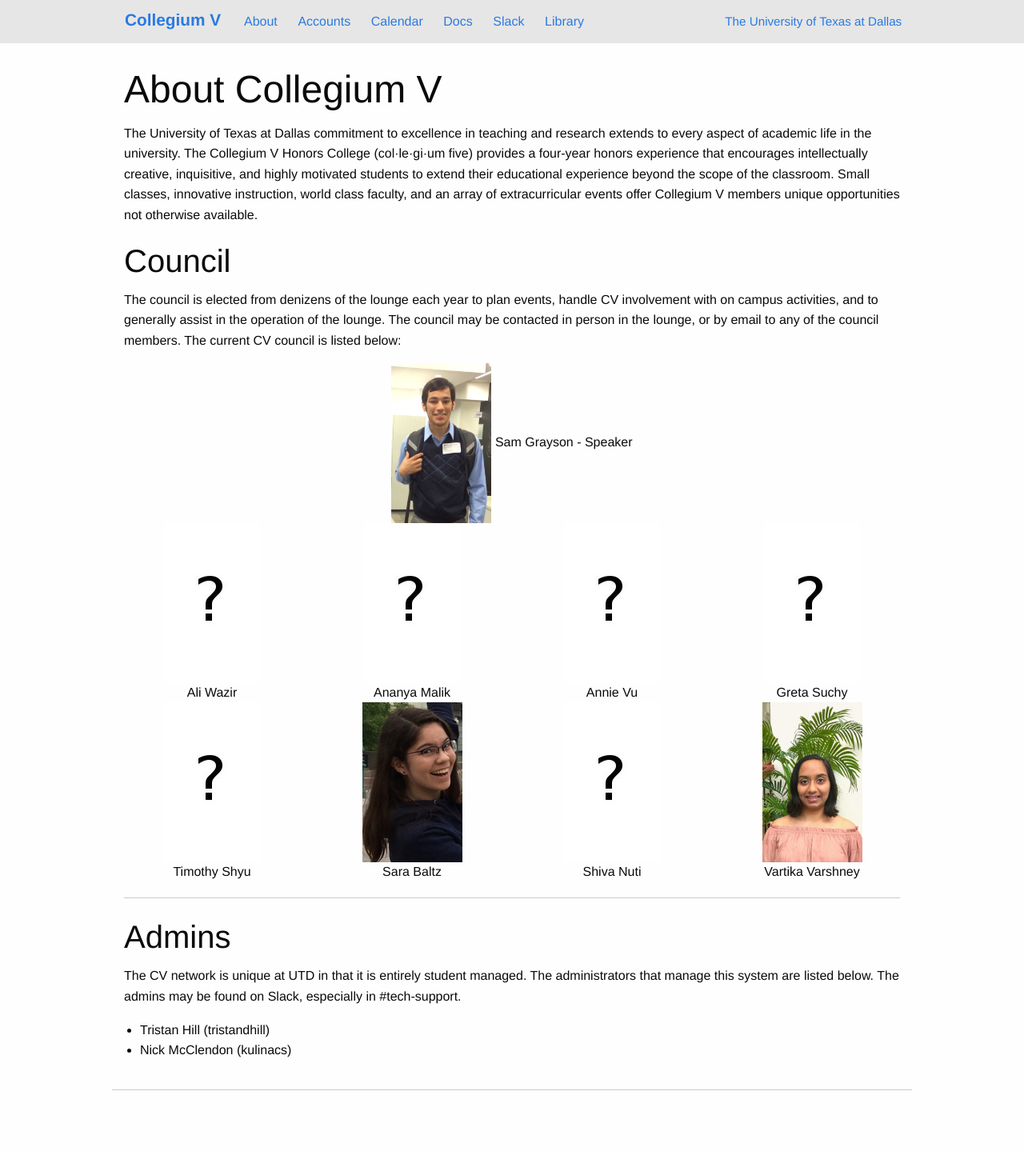
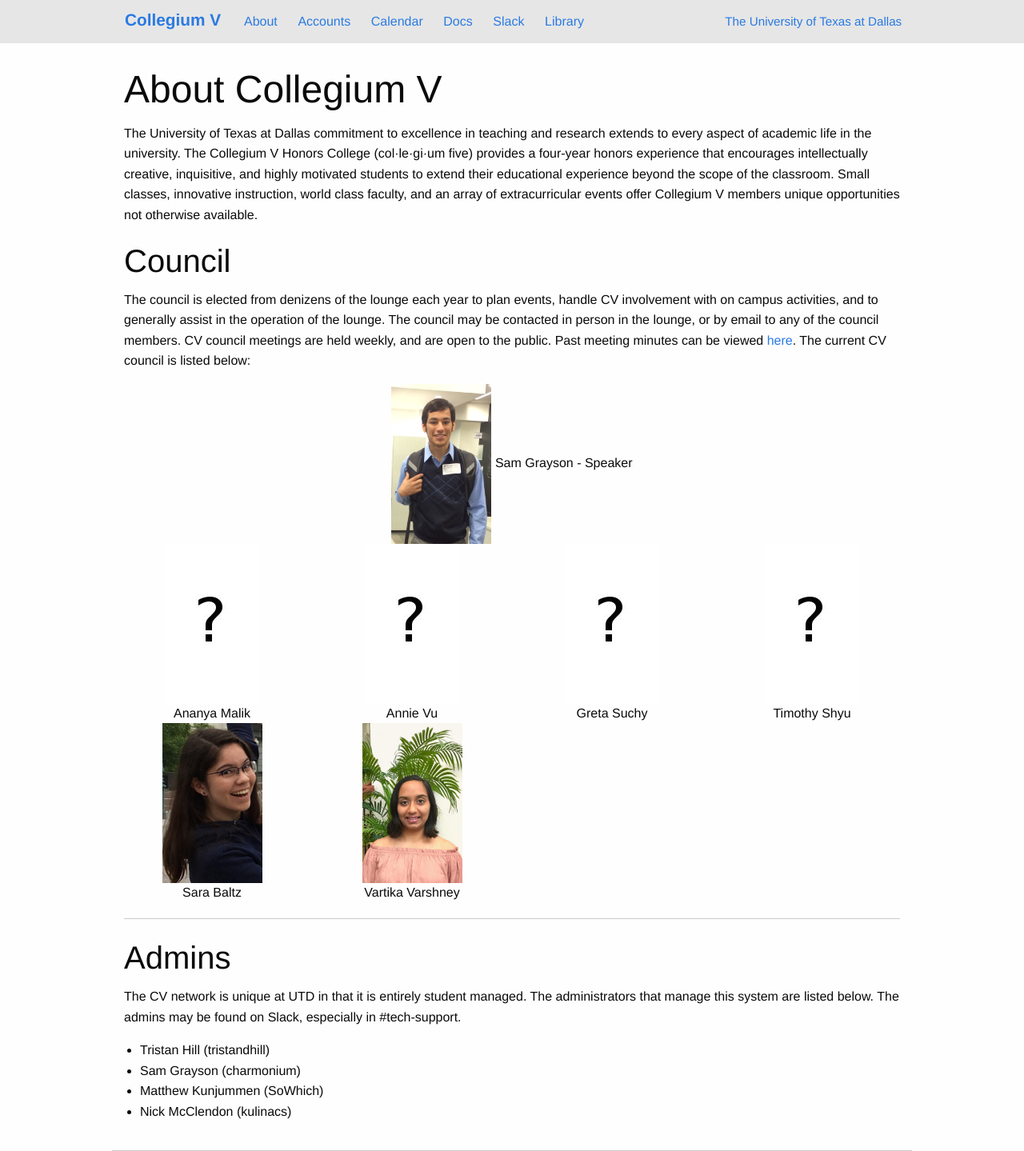
Before and after one commit to collegiumv/cv_jekyll, a Jekyll site: the page built from pages/about.html, in a window 1280 px wide. Shown: the whole page at 80% size. Built offline with Jekyll 4.4.1, drawn with Linux system fonts in a browser that asks for light colours; before the commit the page ends 1363 px from its top, so only the background shows below that.

Commit message:
Update council page

```diff
--- a/pages/about.html
+++ b/pages/about.html
@@ -9,7 +9,7 @@
 
 <h2>Council</h2>
 
-<p>The council is elected from denizens of the lounge each year to plan events, handle CV involvement with on campus activities, and to generally assist in the operation of the lounge.  The council may be contacted in person in the lounge, or by email to any of the council members. The current CV council is listed below:</p>
+<p>The council is elected from denizens of the lounge each year to plan events, handle CV involvement with on campus activities, and to generally assist in the operation of the lounge.  The council may be contacted in person in the lounge, or by email to any of the council members. CV council meetings are held weekly, and are open to the public. Past meeting minutes can be viewed <a href="https://drive.google.com/drive/folders/1R67HO1qrwXgPnZskTpFQhTkQy_kj-DfO">here</a>. The current CV council is listed below:</p>
 
 <div class="row">
     <div class="small-12 columns small-centered text-center">
@@ -18,10 +18,6 @@
     </div>
 </div>
 <div class="row small-up-2 medium-up-3 large-up-4">
-    <div class="column text-center">
-        <img src="/img/council/missing.jpg" alt="Ali Wazir">
-        <br/>Ali Wazir
-    </div>
     <div class="column text-center">
         <img src="/img/council/missing.jpg" alt="Ananya Malik">
         <br/>Ananya Malik
@@ -43,10 +39,6 @@
         <br/>Sara Baltz
     </div>
     <div class="column text-center">
-        <img src="/img/council/missing.jpg" alt="Shiva Nuti">
-        <br/>Shiva Nuti
-    </div>
-    <div class="column text-center">
         <img src="/img/council/VartikaVarshney.jpg" alt="Vartika Varshney">
         <br/>Vartika Varshney
     </div>
@@ -60,5 +52,7 @@
 </p>
 <ul>
     <li>Tristan Hill (tristandhill)</li>
+    <li>Sam Grayson (charmonium)</li>
+    <li>Matthew Kunjummen (SoWhich)</li>
     <li>Nick McClendon (kulinacs)</li>
 </ul>
```
